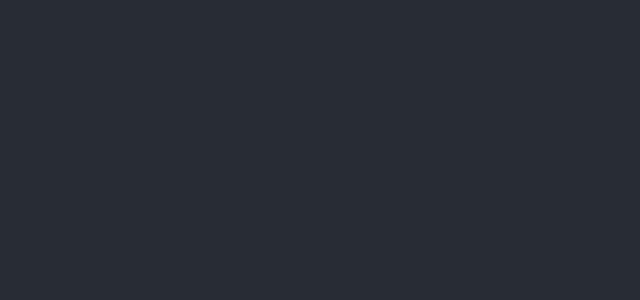
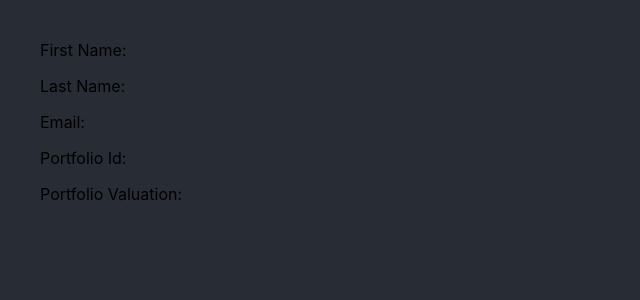
Before and after one commit to vikaskumr/spring-react-sample, a React (Create React App) app in the folder src/main/unit-plus-frontend/: page /customerDetails/1 in a window 1280 px wide. Before the commit this address had no page. Shown: the top 300 px of the page, without its empty margins (0-640 px from the left). Built offline with nearby package versions, Linux system fonts and the light colour scheme; no server answers.

Commit message:
chore: api integreted in customer details component

```diff
--- /dev/null
+++ b/src/main/unit-plus-frontend/src/components/CustomerDetails/CustomerDetails.effects.ts
@@ -0,0 +1,28 @@
+import { useEffect, useState } from 'react';
+
+import { Customer } from '../../containers/dto/customer-response.dto';
+
+export const useCustomerDetailsEffects = (portfolioId: number) => {
+  const [customerDetails, setCustomerDeatils] = useState<Customer>();
+
+  const fetchData = async (url: string) => {
+    try {
+      const response = await fetch(url);
+      const customer: Customer = await response.json();
+      console.log(customer);
+      setCustomerDeatils(customer);
+    } catch (error) {
+      console.log('error', error);
+      throw error;
+    }
+  };
+
+  useEffect(() => {
+    const url = `http://localhost:8080/customers/${portfolioId}`;
+    fetchData(url);
+  }, [setCustomerDeatils]);
+
+  return {
+    customerDetails: customerDetails
+  };
+};
--- /dev/null
+++ b/src/main/unit-plus-frontend/src/components/CustomerDetails/CustomerDetails.tsx
@@ -0,0 +1,19 @@
+import { Box } from '@mui/material';
+import { useParams } from 'react-router-dom';
+import { useCustomerDetailsEffects } from './CustomerDetails.effects';
+
+export const CustomerDetails = () => {
+  const { portfolioId } = useParams();
+
+  const { customerDetails } = useCustomerDetailsEffects(Number(portfolioId));
+
+  return (
+    <Box>
+      <p>First Name: {customerDetails?.firstName}</p>
+      <p>Last Name: {customerDetails?.lastName}</p>
+      <p>Email: {customerDetails?.emailAddress}</p>
+      <p>Portfolio Id: {customerDetails?.portfolioId}</p>
+      <p>Portfolio Valuation: {customerDetails?.portfolioValuation}</p>
+    </Box>
+  );
+};
--- /dev/null
+++ b/src/main/unit-plus-frontend/src/components/CustomerDetails/index.ts
@@ -0,0 +1 @@
+export * from './CustomerDetails';
--- a/src/main/unit-plus-frontend/src/components/List/List.tsx
+++ b/src/main/unit-plus-frontend/src/components/List/List.tsx
@@ -9,7 +9,7 @@ export const List = (props: ListProps) => {
     <ul>
       {props.data.map((customer) => (
         <li key={customer.portfolioId}>
-          <Link to={`/personDetails/${customer.portfolioId}`}>
+          <Link to={`/customerDetails/${customer.portfolioId}`}>
             {customer.firstName}/ {customer.lastName}
           </Link>
         </li>
--- a/src/main/unit-plus-frontend/src/components/PersonDetails/PersonDetails.tsx
+++ /dev/null
@@ -1,16 +0,0 @@
-import { Box } from '@mui/material';
-import { useParams } from 'react-router-dom';
-
-export const PersonDetails = () => {
-  const { id } = useParams();
-
-  return (
-    <Box>
-      <p>First Name: Vikas</p>
-      <p>First Name: Kumar</p>
-      {/* <p>Email: {props.email}</p>
-      <p>Portfolio Id: {props.portfolioId}</p>
-      <p>Portfolio Valuation: {props.portfolioValuation}</p> */}
-    </Box>
-  );
-};
--- a/src/main/unit-plus-frontend/src/components/PersonDetails/index.ts
+++ /dev/null
@@ -1 +0,0 @@
-export * from './PersonDetails';
--- a/src/main/unit-plus-frontend/src/containers/MainContainer.effects.ts
+++ b/src/main/unit-plus-frontend/src/containers/MainContainer.effects.ts
@@ -19,7 +19,6 @@ export const useMainContainerEffects = (searchQuery: string) => {
 
   useEffect(() => {
     const url = 'http://localhost:8080/customers/';
-
     fetchData(url);
   }, [setCustomers]);
 
--- a/src/main/unit-plus-frontend/src/containers/dto/customer-response.dto.ts
+++ b/src/main/unit-plus-frontend/src/containers/dto/customer-response.dto.ts
@@ -3,6 +3,7 @@ export interface Customer {
   firstName: string;
   lastName: string;
   portfolioId?: number;
+  emailAddress: string;
   portfolioValuation?: number;
 }
 
--- a/src/main/unit-plus-frontend/src/index.tsx
+++ b/src/main/unit-plus-frontend/src/index.tsx
@@ -4,7 +4,7 @@ import './index.css';
 import App from './App';
 import reportWebVitals from './reportWebVitals';
 import { BrowserRouter as Router, Route, Routes } from 'react-router-dom';
-import { PersonDetails } from './components/PersonDetails';
+import { CustomerDetails } from './components/CustomerDetails';
 
 const root = ReactDOM.createRoot(document.getElementById('root') as HTMLElement);
 root.render(
@@ -12,7 +12,7 @@ root.render(
     <Router>
       <Routes>
         <Route path="/" element={<App />} />
-        <Route path="/personDetails/:id" element={<PersonDetails />} />
+        <Route path="/customerDetails/:portfolioId" element={<CustomerDetails />} />
       </Routes>
     </Router>
   </React.StrictMode>
```
